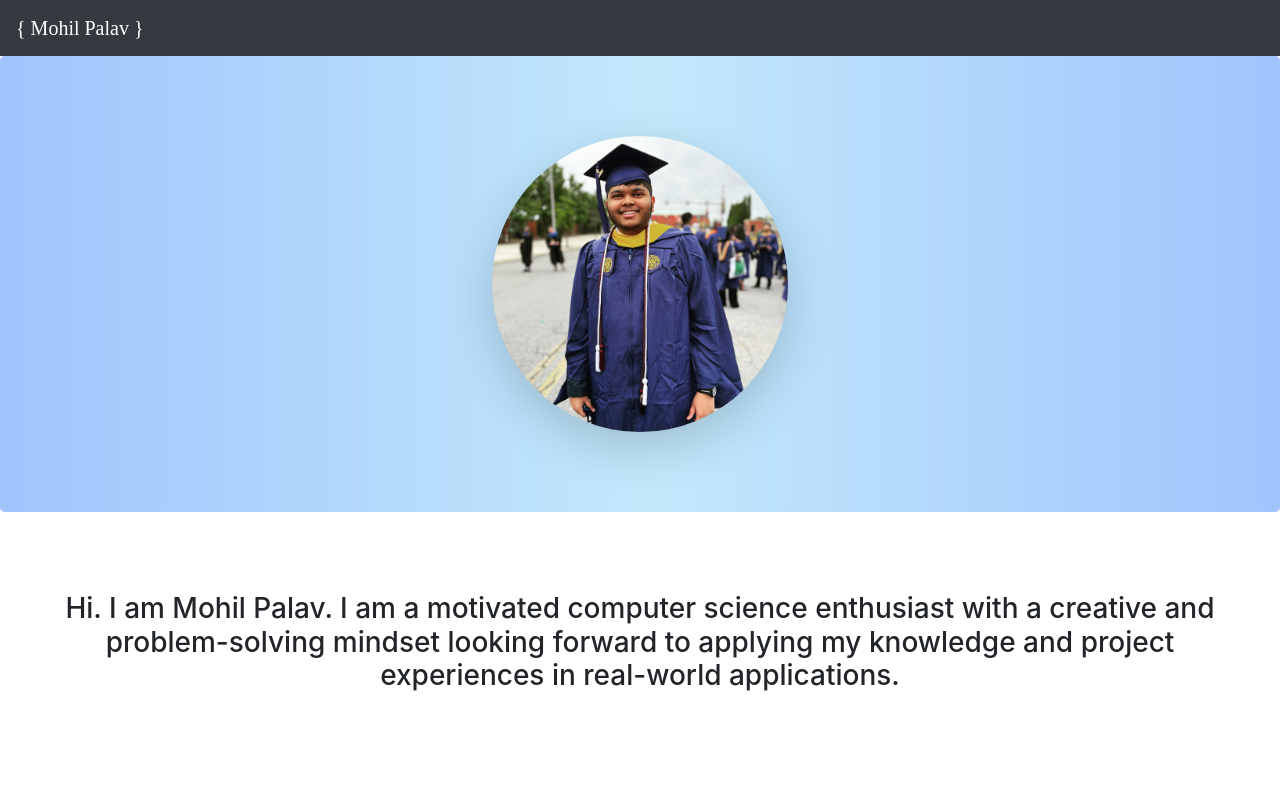
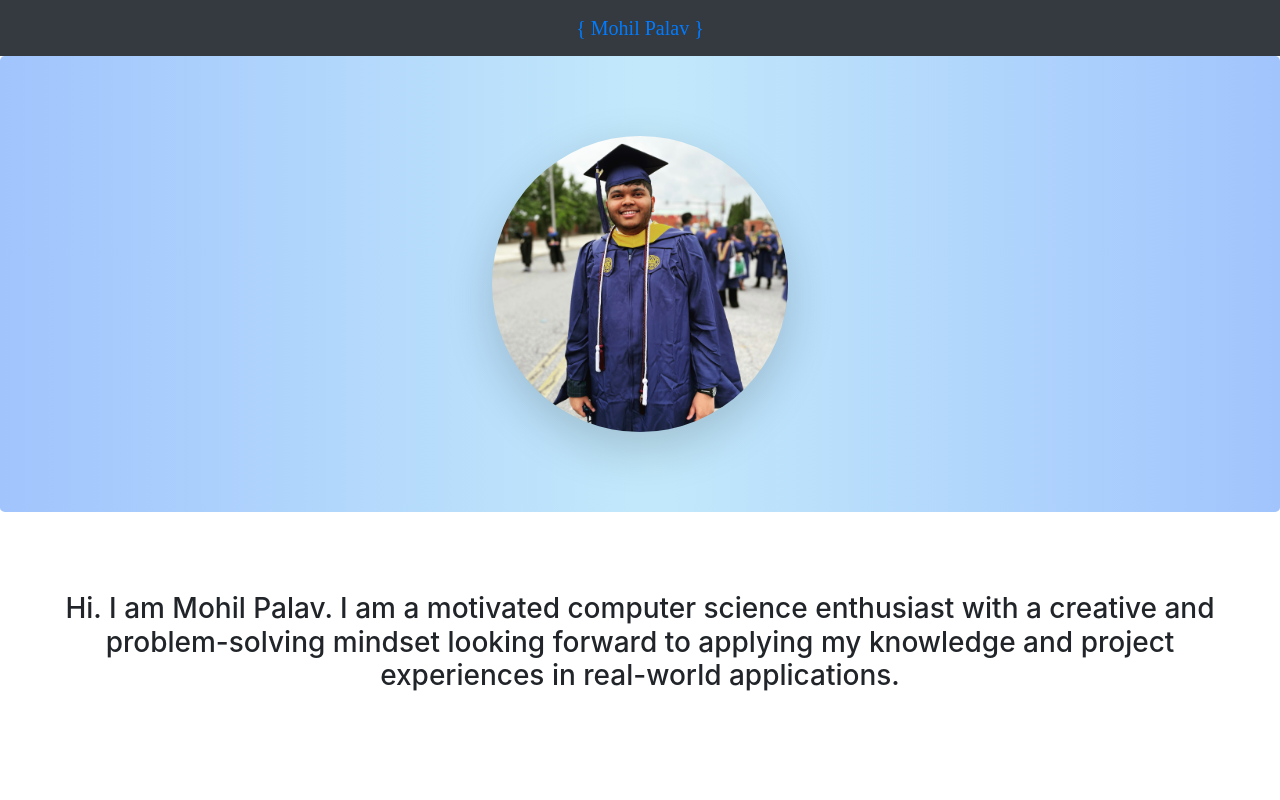
Before and after one commit to Mohilpalav/portfolio, a Vue app: page / in a window 1280 px wide. Shown: the top 800 px of the page. Built offline with nearby package versions, Linux system fonts and the light colour scheme.

Commit message:
Update NavBar

```diff
--- a/src/components/NavBar.vue
+++ b/src/components/NavBar.vue
@@ -3,11 +3,11 @@
 
     <div class="Navbar">
         <b-navbar class="nav" type="dark" variant="dark">
-        <a href="#">
             <b-navbar-brand class="mx-auto">
-                { Mohil Palav }
+                <a href="#">
+                    { Mohil Palav }
+                </a>
             </b-navbar-brand>
-         </a>
         </b-navbar>
     </div>
 
```
